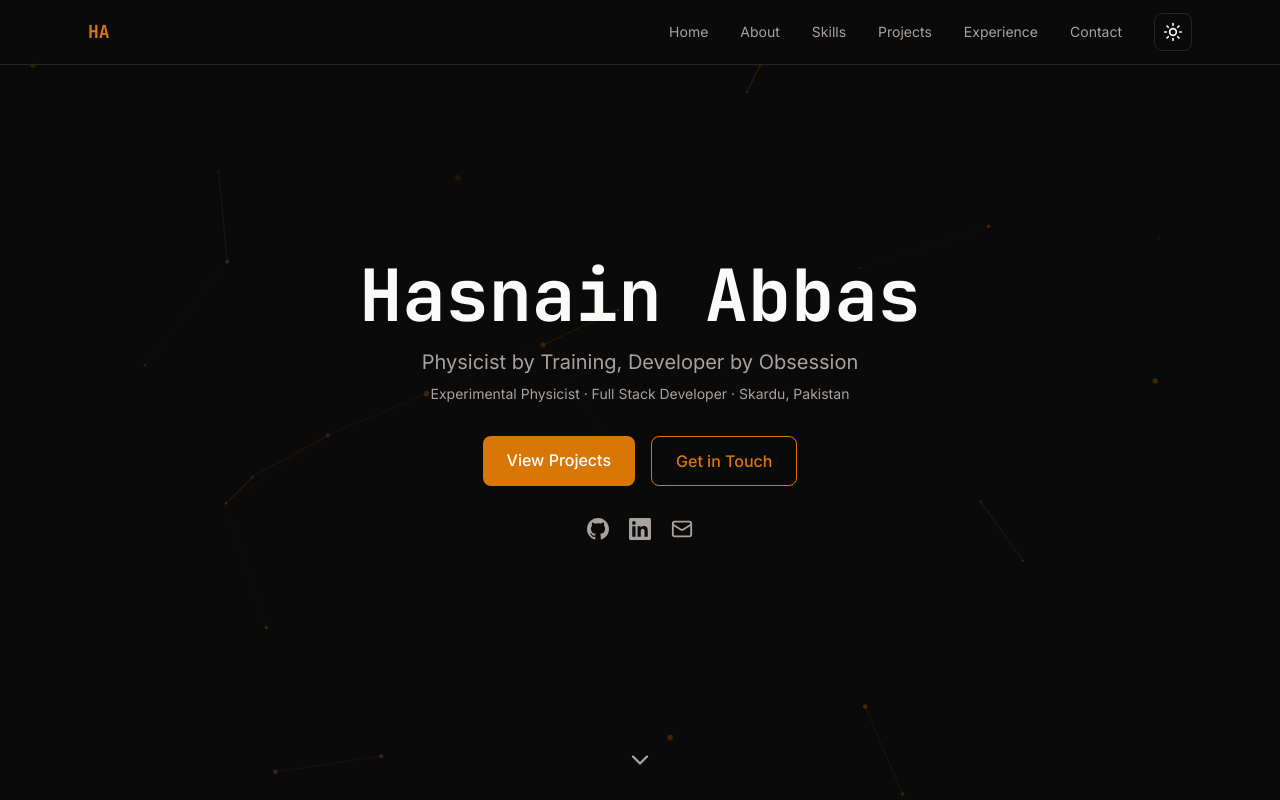
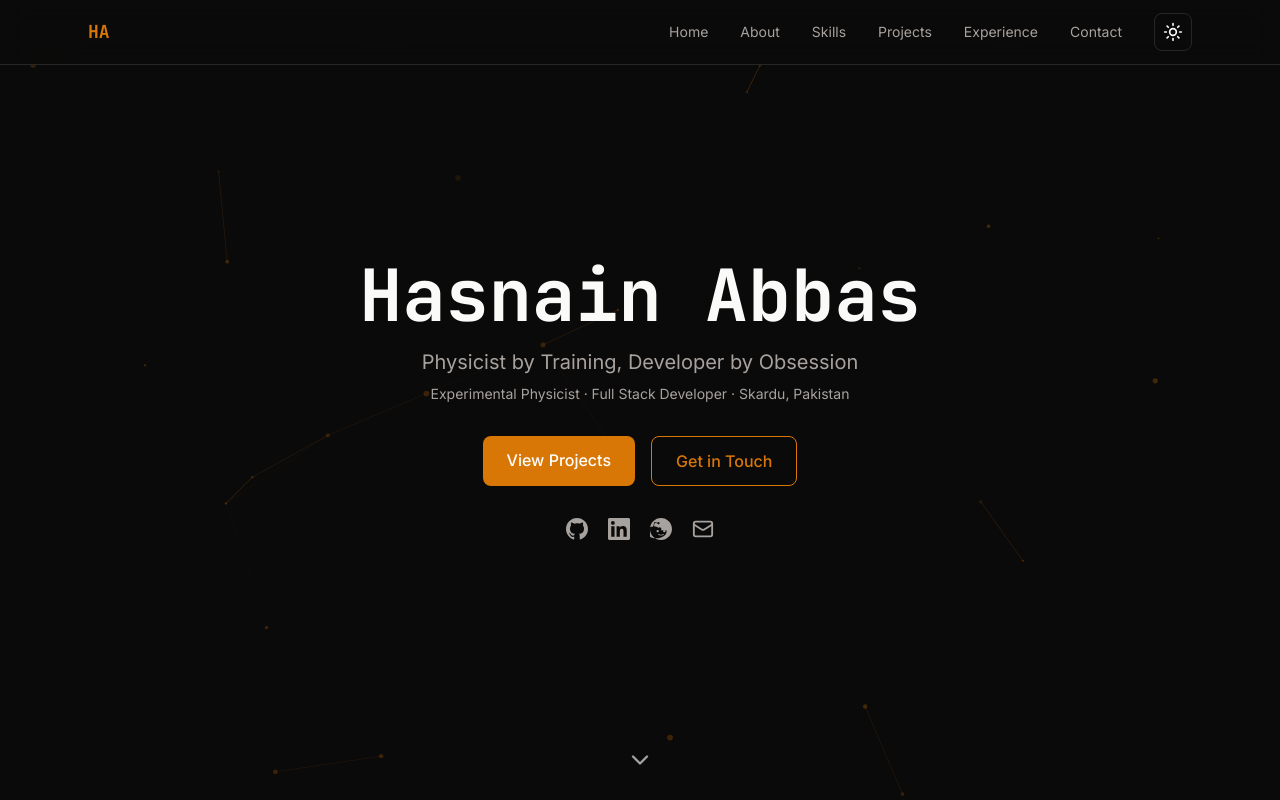
Before and after one commit to hasnain7abbas/hasnain-portfolio, a Next.js app: page / in a window 1280 px wide. Shown: the top 800 px of the page. Built offline with nearby package versions, Linux system fonts and the light colour scheme.

Commit message:
Add Reddit social link across hero, contact, and footer

```diff
--- a/components/Contact.tsx
+++ b/components/Contact.tsx
@@ -2,7 +2,7 @@
 
 import { motion } from "framer-motion";
 import { Mail, MapPin } from "lucide-react";
-import { GithubIcon, LinkedinIcon } from "./icons";
+import { GithubIcon, LinkedinIcon, RedditIcon } from "./icons";
 import { siteConfig } from "@/lib/data";
 
 export default function Contact() {
@@ -77,6 +77,15 @@ export default function Contact() {
               <LinkedinIcon size={22} />
             </a>
             <a
+              href={siteConfig.reddit}
+              target="_blank"
+              rel="noopener noreferrer"
+              className="p-3 rounded-lg bg-surface border border-border hover:border-accent text-text-secondary hover:text-accent transition-colors"
+              aria-label="Reddit"
+            >
+              <RedditIcon size={22} />
+            </a>
+            <a
               href={`mailto:${siteConfig.email}`}
               className="p-3 rounded-lg bg-surface border border-border hover:border-accent text-text-secondary hover:text-accent transition-colors"
               aria-label="Email"
--- a/components/Footer.tsx
+++ b/components/Footer.tsx
@@ -1,5 +1,5 @@
 import { Mail } from "lucide-react";
-import { GithubIcon, LinkedinIcon } from "./icons";
+import { GithubIcon, LinkedinIcon, RedditIcon } from "./icons";
 import { siteConfig } from "@/lib/data";
 
 export default function Footer() {
@@ -34,6 +34,15 @@ export default function Footer() {
             <LinkedinIcon size={18} />
           </a>
           <a
+            href={siteConfig.reddit}
+            target="_blank"
+            rel="noopener noreferrer"
+            className="hover:text-accent transition-colors"
+            aria-label="Reddit"
+          >
+            <RedditIcon size={18} />
+          </a>
+          <a
             href={`mailto:${siteConfig.email}`}
             className="hover:text-accent transition-colors"
             aria-label="Email"
--- a/components/Hero.tsx
+++ b/components/Hero.tsx
@@ -2,7 +2,7 @@
 
 import { motion } from "framer-motion";
 import { Mail, ChevronDown } from "lucide-react";
-import { GithubIcon, LinkedinIcon } from "./icons";
+import { GithubIcon, LinkedinIcon, RedditIcon } from "./icons";
 import { siteConfig } from "@/lib/data";
 import ParticleBackground from "./ParticleBackground";
 
@@ -91,6 +91,15 @@ export default function Hero() {
             <LinkedinIcon size={22} />
           </a>
           <a
+            href={siteConfig.reddit}
+            target="_blank"
+            rel="noopener noreferrer"
+            className="hover:text-accent transition-colors"
+            aria-label="Reddit"
+          >
+            <RedditIcon size={22} />
+          </a>
+          <a
             href={`mailto:${siteConfig.email}`}
             className="hover:text-accent transition-colors"
             aria-label="Email"
--- a/components/icons.tsx
+++ b/components/icons.tsx
@@ -8,6 +8,20 @@ export function GithubIcon({ size = 22 }: { size?: number }) {
       xmlns="http://www.w3.org/2000/svg"
     >
       <path d="M12 0C5.374 0 0 5.373 0 12c0 5.302 3.438 9.8 8.207 11.387.599.111.793-.261.793-.577v-2.234c-3.338.726-4.033-1.416-4.033-1.416-.546-1.387-1.333-1.756-1.333-1.756-1.089-.745.083-.729.083-.729 1.205.084 1.839 1.237 1.839 1.237 1.07 1.834 2.807 1.304 3.492.997.107-.775.418-1.305.762-1.604-2.665-.305-5.467-1.334-5.467-5.931 0-1.311.469-2.381 1.236-3.221-.124-.303-.535-1.524.117-3.176 0 0 1.008-.322 3.301 1.23A11.509 11.509 0 0 1 12 5.803c1.02.005 2.047.138 3.006.404 2.291-1.552 3.297-1.23 3.297-1.23.653 1.653.242 2.874.118 3.176.77.84 1.235 1.911 1.235 3.221 0 4.609-2.807 5.624-5.479 5.921.43.372.823 1.102.823 2.222v3.293c0 .319.192.694.801.576C20.566 21.797 24 17.3 24 12c0-6.627-5.373-12-12-12z" />
+    </svg>
+  );
+}
+
+export function RedditIcon({ size = 22 }: { size?: number }) {
+  return (
+    <svg
+      width={size}
+      height={size}
+      viewBox="0 0 24 24"
+      fill="currentColor"
+      xmlns="http://www.w3.org/2000/svg"
+    >
+      <path d="M12 0C5.373 0 0 5.373 0 12c0 6.628 5.373 12 12 12s12-5.372 12-12c0-6.627-5.373-12-12-12zm6.066 13.612c.04.272.06.547.06.824 0 4.257-4.957 7.708-11.07 7.708S-3.944 18.693-3.944 14.436c0-.277.02-.552.06-.824a1.895 1.895 0 0 1-.738-1.502c0-1.049.85-1.899 1.899-1.899.502 0 .957.196 1.297.514 1.28-.922 3.044-1.516 5.001-1.588l.94-4.426a.395.395 0 0 1 .473-.307l3.13.66c.208-.404.623-.68 1.103-.68.683 0 1.236.553 1.236 1.236 0 .684-.553 1.237-1.236 1.237-.669 0-1.213-.534-1.235-1.197l-2.813-.593-.842 3.96c1.918.09 3.643.685 4.897 1.59a1.893 1.893 0 0 1 1.297-.516c1.05 0 1.9.85 1.9 1.899 0 .598-.28 1.13-.717 1.476zM8.4 13.2c-.683 0-1.236.553-1.236 1.236 0 .684.553 1.237 1.236 1.237.684 0 1.237-.553 1.237-1.237 0-.683-.554-1.236-1.237-1.236zm7.2 0c-.683 0-1.236.553-1.236 1.236 0 .684.553 1.237 1.236 1.237.684 0 1.237-.553 1.237-1.237 0-.683-.553-1.236-1.237-1.236zm-6.77 4.358a.395.395 0 0 1 .56 0c.521.521 1.353.78 2.61.78s2.09-.259 2.61-.78a.396.396 0 0 1 .56.56c-.684.684-1.735 1.017-3.17 1.017s-2.486-.333-3.17-1.018a.395.395 0 0 1 0-.559z" />
     </svg>
   );
 }
--- a/lib/data.ts
+++ b/lib/data.ts
@@ -6,6 +6,7 @@ export const siteConfig = {
   email: "hsnanrzee1160@gmail.com",
   github: "https://github.com/hasnain7abbas",
   linkedin: "#",
+  reddit: "https://www.reddit.com/user/hasnain7abbas/",
   location: "Skardu, Gilgit Baltistan, Pakistan",
 };
 
```
